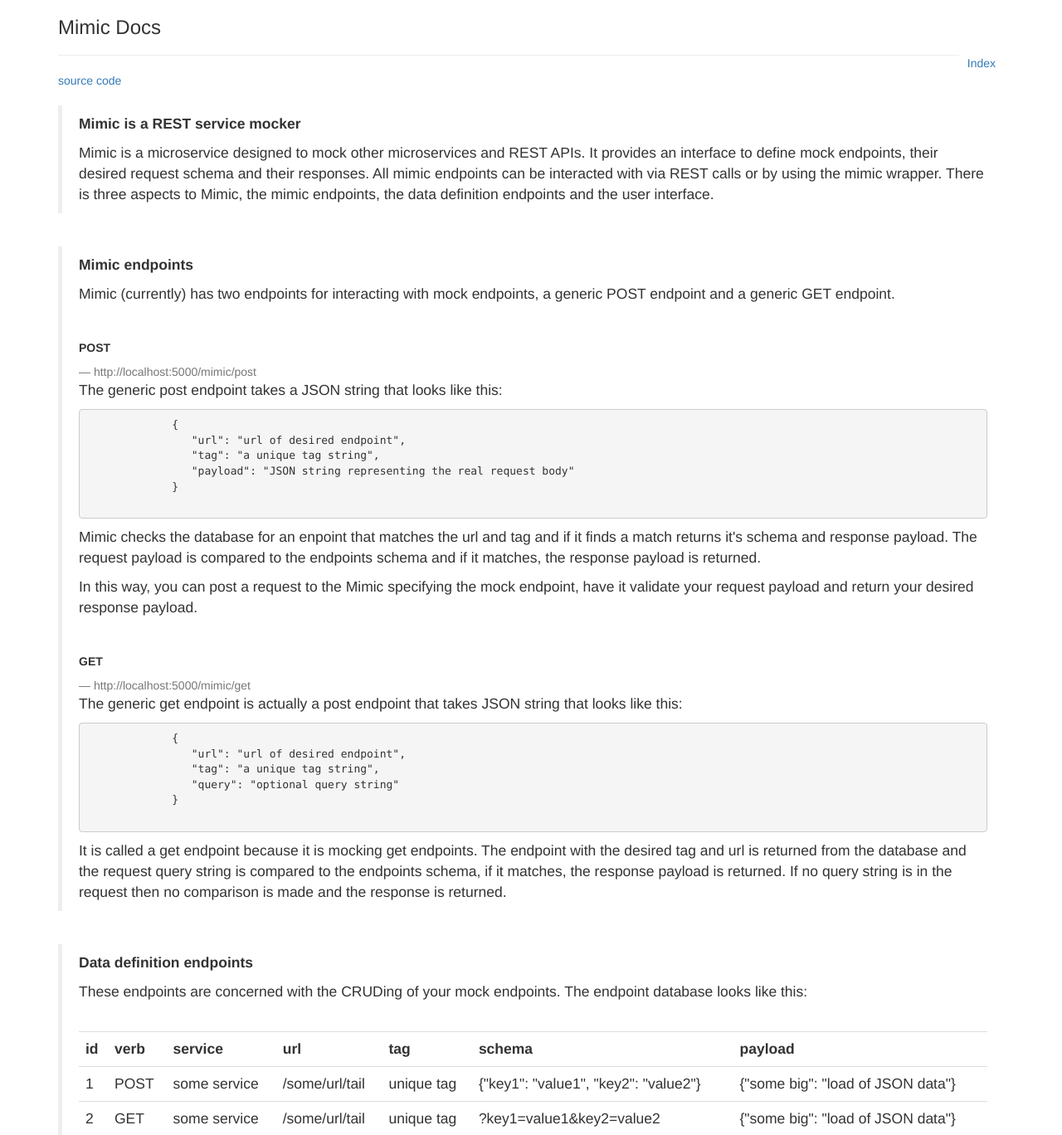
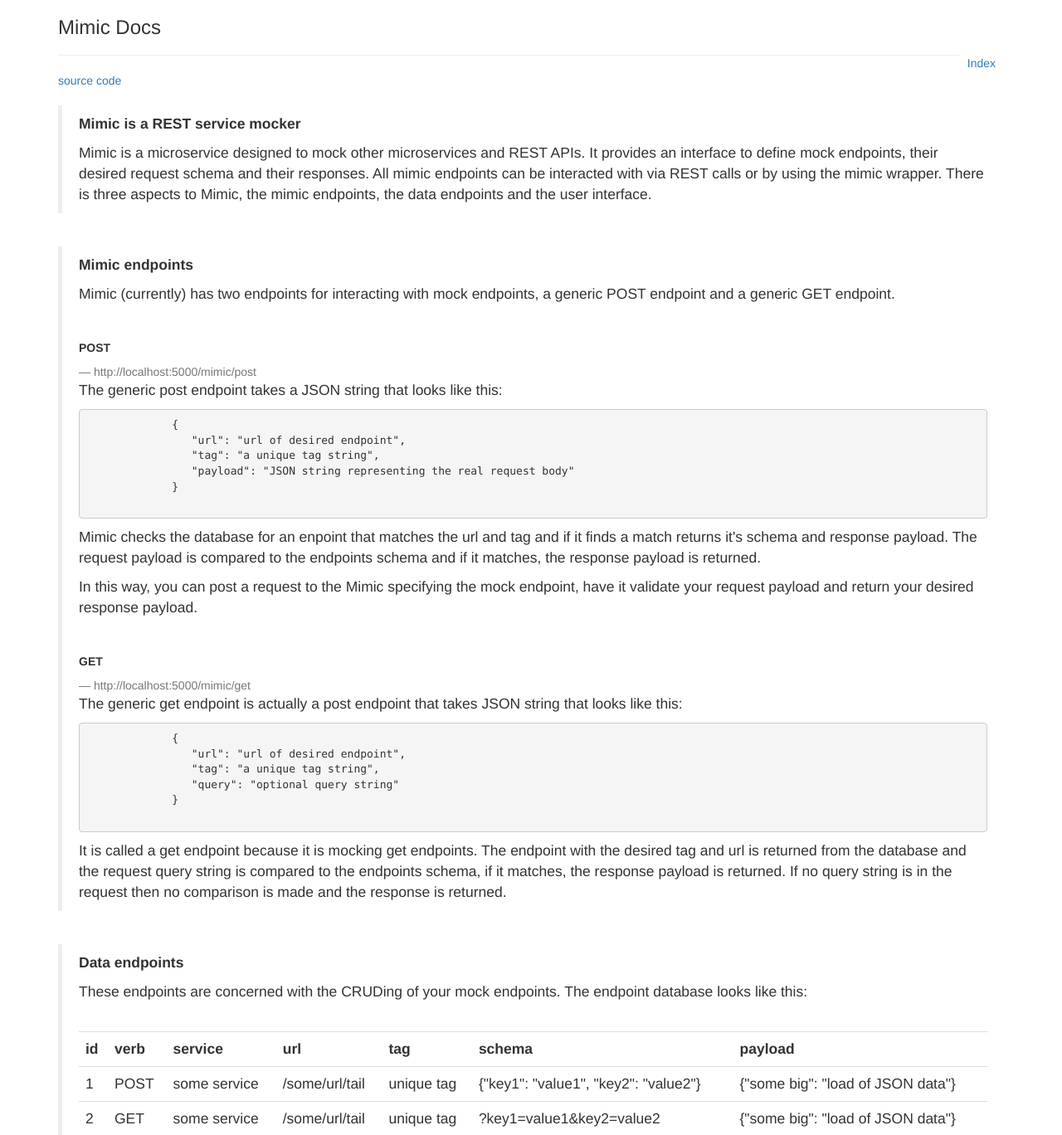
Before and after one commit to ThriceGood/Mimic, a Flask app: page /ui/docs in a window 1280 px wide. Shown: the top 1368 px of the page at 83% size. Run offline with Flask 2, Linux system fonts and the light colour scheme; some libraries are stand-ins or nearby versions.

Commit message:
clean up

```diff
--- a/templates/docs.html
+++ b/templates/docs.html
@@ -27,7 +27,7 @@
 
     <blockquote>
          <p><b>Mimic is a REST service mocker</b></p>
-         <p>Mimic is a microservice designed to mock other microservices and REST APIs. It provides an interface to define mock endpoints, their desired request schema and their responses. All mimic endpoints can be interacted with via REST calls or by using the mimic wrapper. There is three aspects to Mimic, the mimic endpoints, the data definition endpoints and the user interface.</p>
+         <p>Mimic is a microservice designed to mock other microservices and REST APIs. It provides an interface to define mock endpoints, their desired request schema and their responses. All mimic endpoints can be interacted with via REST calls or by using the mimic wrapper. There is three aspects to Mimic, the mimic endpoints, the data endpoints and the user interface.</p>
     </blockquote>
     <br>
     <blockquote>
@@ -63,7 +63,7 @@
     </blockquote>
     <br>
     <blockquote>
-         <p><b>Data definition endpoints</b></p>
+         <p><b>Data endpoints</b></p>
          <p>These endpoints are concerned with the CRUDing of your mock endpoints. The endpoint database looks like this:</p>
          <br>
          <table class="table">
```
Also changed, not shown: README.md.
